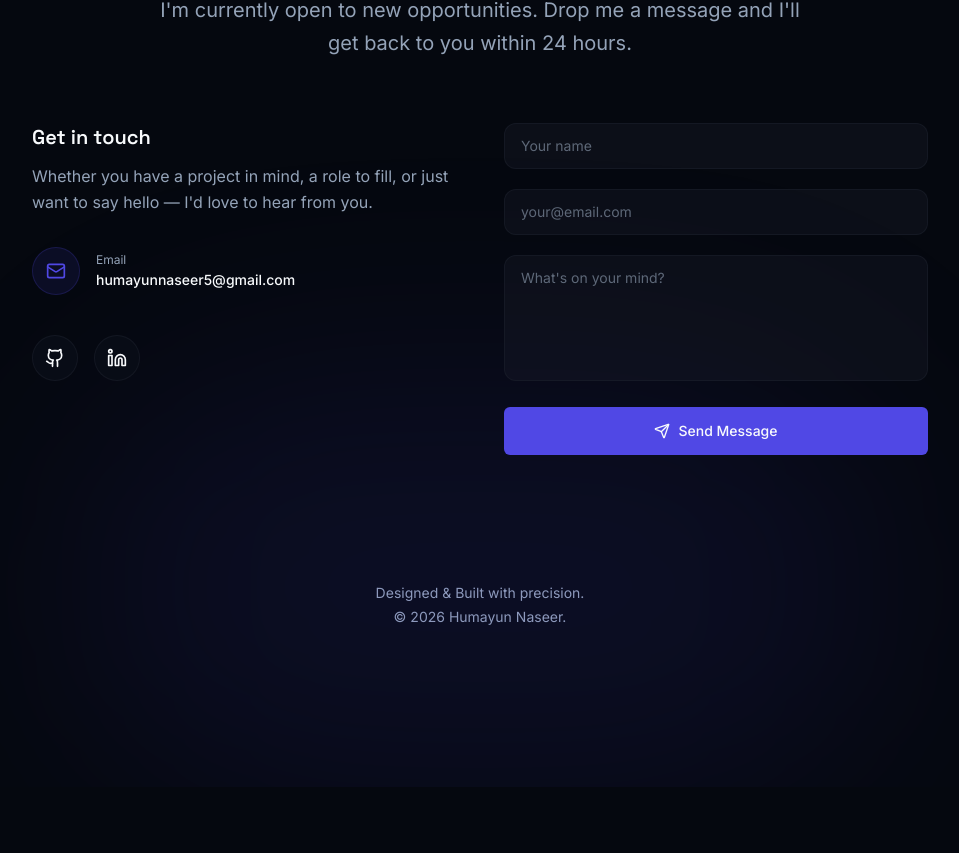
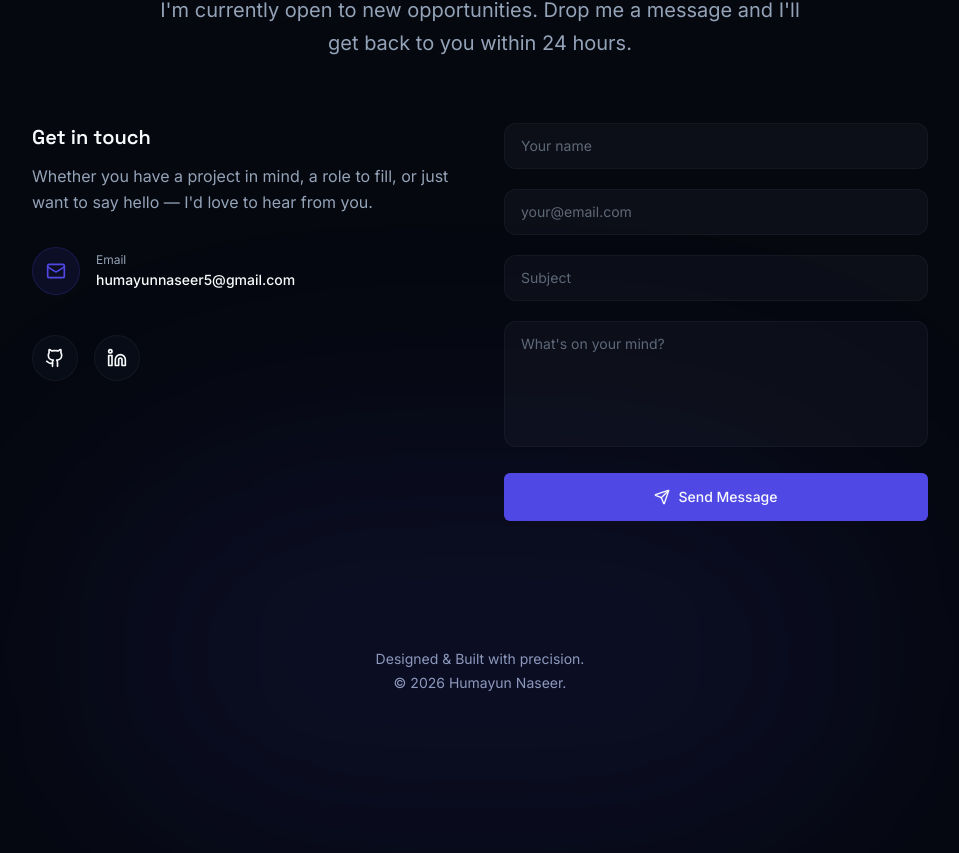
Before and after one commit to HumayunNaseer/Portfolio, a React (Vite) app: page / in a window 1280 px wide. Shown: the part 5240-6093 px from the top of the page, without its empty margins (160-1119 px from the left). Before the commit the page ends 6027 px from the top, so only its background shows below. Built offline with nearby package versions, Linux system fonts and the light colour scheme.

Commit message:
initial portfolio setup

```diff
--- a/package.json
+++ b/package.json
@@ -12,6 +12,7 @@
     "preview": "vite preview"
   },
   "dependencies": {
+    "@emailjs/browser": "^4.4.1",
     "@radix-ui/react-slot": "^1.2.0",
     "class-variance-authority": "^0.7.1",
     "clsx": "^2.1.1",
--- a/src/components/sections/Contact.tsx
+++ b/src/components/sections/Contact.tsx
@@ -1,21 +1,25 @@
-import { useState } from "react";
+import { useState, useRef } from "react";
 import { motion, AnimatePresence } from "framer-motion";
 import { Mail, Linkedin, Github, Send, CheckCircle, AlertCircle, Loader2 } from "lucide-react";
 import { Button } from "@/components/ui/button";
+import emailjs from "@emailjs/browser";
 
-const FORMSPREE_ENDPOINT = "https://formspree.io/f/YOUR_FORM_ID";
+// EmailJS Configuration
+emailjs.init("Eh62kWt5YZ2OW467Y");
 
 type Status = "idle" | "loading" | "success" | "error";
 
 interface FormData {
   name: string;
   email: string;
+  subject: string;
   message: string;
 }
 
 interface FormErrors {
   name?: string;
   email?: string;
+  subject?: string;
   message?: string;
 }
 
@@ -24,53 +28,57 @@ function validate(data: FormData): FormErrors {
   if (!data.name.trim()) errors.name = "Name is required";
   if (!data.email.trim()) errors.email = "Email is required";
   else if (!/^[^\s@]+@[^\s@]+\.[^\s@]+$/.test(data.email)) errors.email = "Enter a valid email";
+  if (!data.subject.trim()) errors.subject = "Subject is required";
   if (!data.message.trim()) errors.message = "Message is required";
   else if (data.message.trim().length < 10) errors.message = "Message must be at least 10 characters";
   return errors;
 }
 
 export function Contact() {
-  const [form, setForm] = useState<FormData>({ name: "", email: "", message: "" });
+  const form = useRef<HTMLFormElement>(null);
+  const [formData, setFormData] = useState<FormData>({ name: "", email: "", subject: "", message: "" });
   const [errors, setErrors] = useState<FormErrors>({});
   const [touched, setTouched] = useState<Record<string, boolean>>({});
   const [status, setStatus] = useState<Status>("idle");
 
   const handleChange = (e: React.ChangeEvent<HTMLInputElement | HTMLTextAreaElement>) => {
     const { name, value } = e.target;
-    const updated = { ...form, [name]: value };
-    setForm(updated);
+    const updated = { ...formData, [name]: value };
+    setFormData(updated);
     if (touched[name]) setErrors(validate(updated));
   };
 
   const handleBlur = (e: React.FocusEvent<HTMLInputElement | HTMLTextAreaElement>) => {
     const { name } = e.target;
     setTouched((t) => ({ ...t, [name]: true }));
-    setErrors(validate(form));
+    setErrors(validate(formData));
   };
 
   const handleSubmit = async (e: React.FormEvent) => {
     e.preventDefault();
-    setTouched({ name: true, email: true, message: true });
-    const errs = validate(form);
+    setTouched({ name: true, email: true, subject: true, message: true });
+    const errs = validate(formData);
     setErrors(errs);
     if (Object.keys(errs).length > 0) return;
 
     setStatus("loading");
     try {
-      const res = await fetch(FORMSPREE_ENDPOINT, {
-        method: "POST",
-        headers: { "Content-Type": "application/json", Accept: "application/json" },
-        body: JSON.stringify(form),
-      });
-      if (res.ok) {
-        setStatus("success");
-        setForm({ name: "", email: "", message: "" });
-        setTouched({});
-        setErrors({});
-      } else {
-        setStatus("error");
-      }
-    } catch {
+      const templateParams = {
+        name: formData.name,
+        email: formData.email,
+        subject: formData.subject,
+        message: formData.message,
+        time: new Date().toLocaleString(),
+      };
+
+      await emailjs.send("service_fqryn1f", "template_iv84aow", templateParams);
+
+      setStatus("success");
+      setFormData({ name: "", email: "", subject: "", message: "" });
+      setTouched({});
+      setErrors({});
+    } catch (error) {
+      console.error("EmailJS Error:", error);
       setStatus("error");
     }
   };
@@ -172,6 +180,7 @@ export function Contact() {
               ) : (
                 <motion.form
                   key="form"
+                  ref={form}
                   onSubmit={handleSubmit}
                   initial={{ opacity: 0 }}
                   animate={{ opacity: 1 }}
@@ -191,7 +200,7 @@ export function Contact() {
                       type="text"
                       name="name"
                       placeholder="Your name"
-                      value={form.name}
+                      value={formData.name}
                       onChange={handleChange}
                       onBlur={handleBlur}
                       className={`${inputBase} ${errors.name && touched.name ? "border-red-400/60 focus:ring-red-400/30" : "border-border/50"}`}
@@ -206,7 +215,7 @@ export function Contact() {
                       type="email"
                       name="email"
                       placeholder="your@email.com"
-                      value={form.email}
+                      value={formData.email}
                       onChange={handleChange}
                       onBlur={handleBlur}
                       className={`${inputBase} ${errors.email && touched.email ? "border-red-400/60 focus:ring-red-400/30" : "border-border/50"}`}
@@ -217,11 +226,26 @@ export function Contact() {
                   </div>
 
                   <div>
+                    <input
+                      type="text"
+                      name="subject"
+                      placeholder="Subject"
+                      value={formData.subject}
+                      onChange={handleChange}
+                      onBlur={handleBlur}
+                      className={`${inputBase} ${errors.subject && touched.subject ? "border-red-400/60 focus:ring-red-400/30" : "border-border/50"}`}
+                    />
+                    {errors.subject && touched.subject && (
+                      <p className="text-xs text-red-400 mt-1.5 ml-1">{errors.subject}</p>
+                    )}
+                  </div>
+
+                  <div>
                     <textarea
                       name="message"
                       placeholder="What's on your mind?"
                       rows={5}
-                      value={form.message}
+                      value={formData.message}
                       onChange={handleChange}
                       onBlur={handleBlur}
                       className={`${inputBase} resize-none ${errors.message && touched.message ? "border-red-400/60 focus:ring-red-400/30" : "border-border/50"}`}
```
Also changed, not shown: 3 other files (tests, documents, lock files or other folders).
